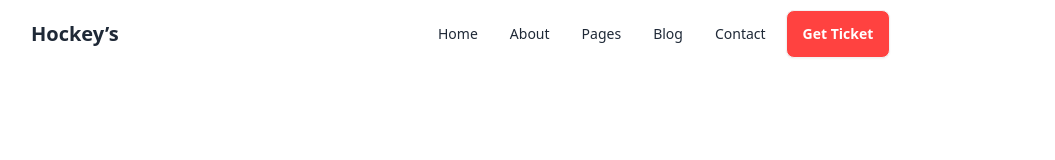
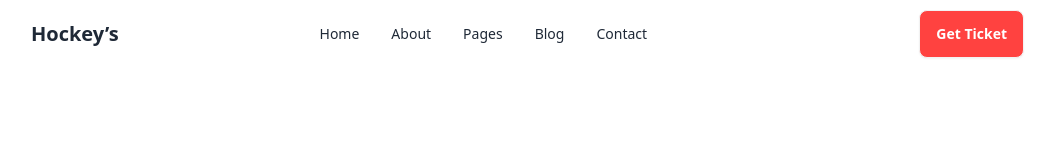
Before and after one commit to kazinishad/B9A3-Hockeys, a plain HTML site: page index.html in a window 1280 px wide. Shown: the whole page, without its empty margins (121-1176 px from the left). Drawn offline with nearby package versions, Linux system fonts and the light colour scheme.

Commit message:
navbar update added

```diff
--- a/index.html
+++ b/index.html
@@ -35,7 +35,7 @@
                         <li><a>Contact</a></li>
                     </ul>
                     </div>
-                    <div class=" lg:navbar-end ">
+                    <div class=" navbar-end ">
                       <a  class="btn bg-[#FF4240] text-white">Get Ticket</a>
                     </div>
                   </div>
```
